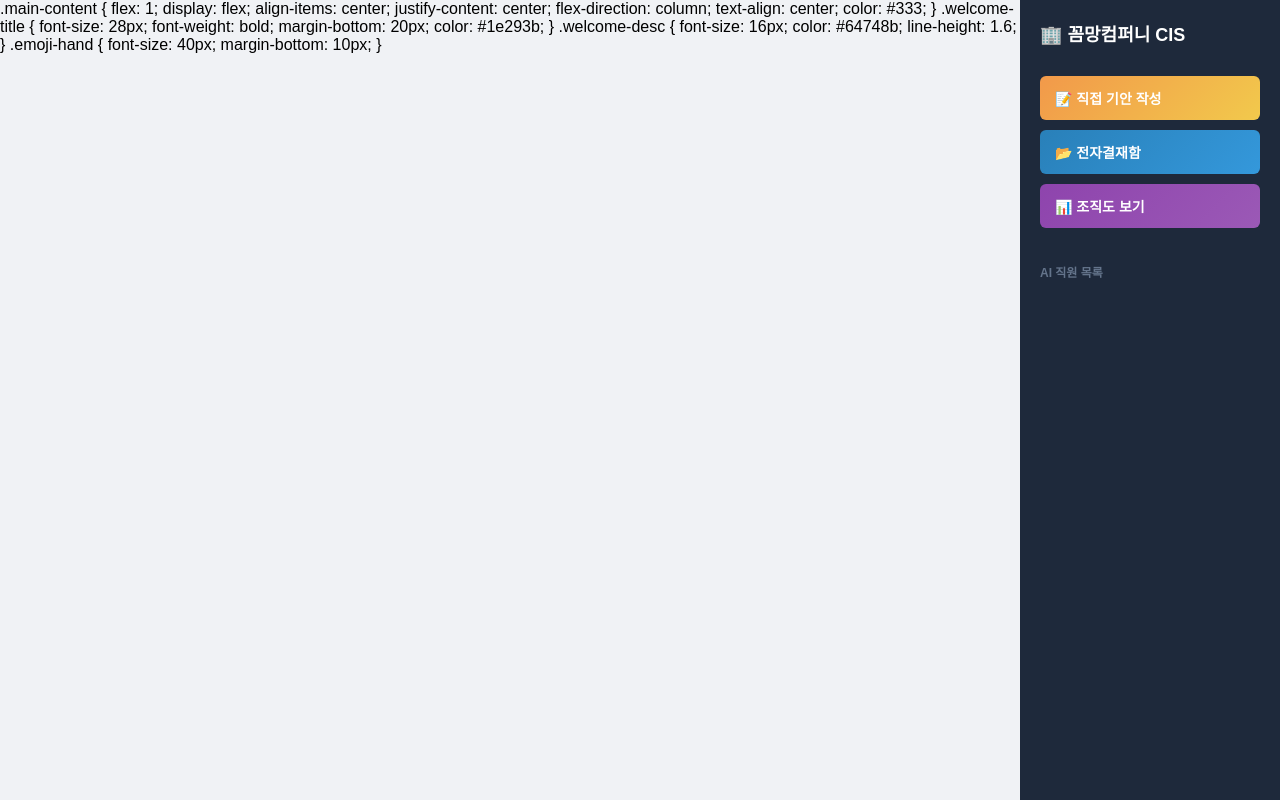
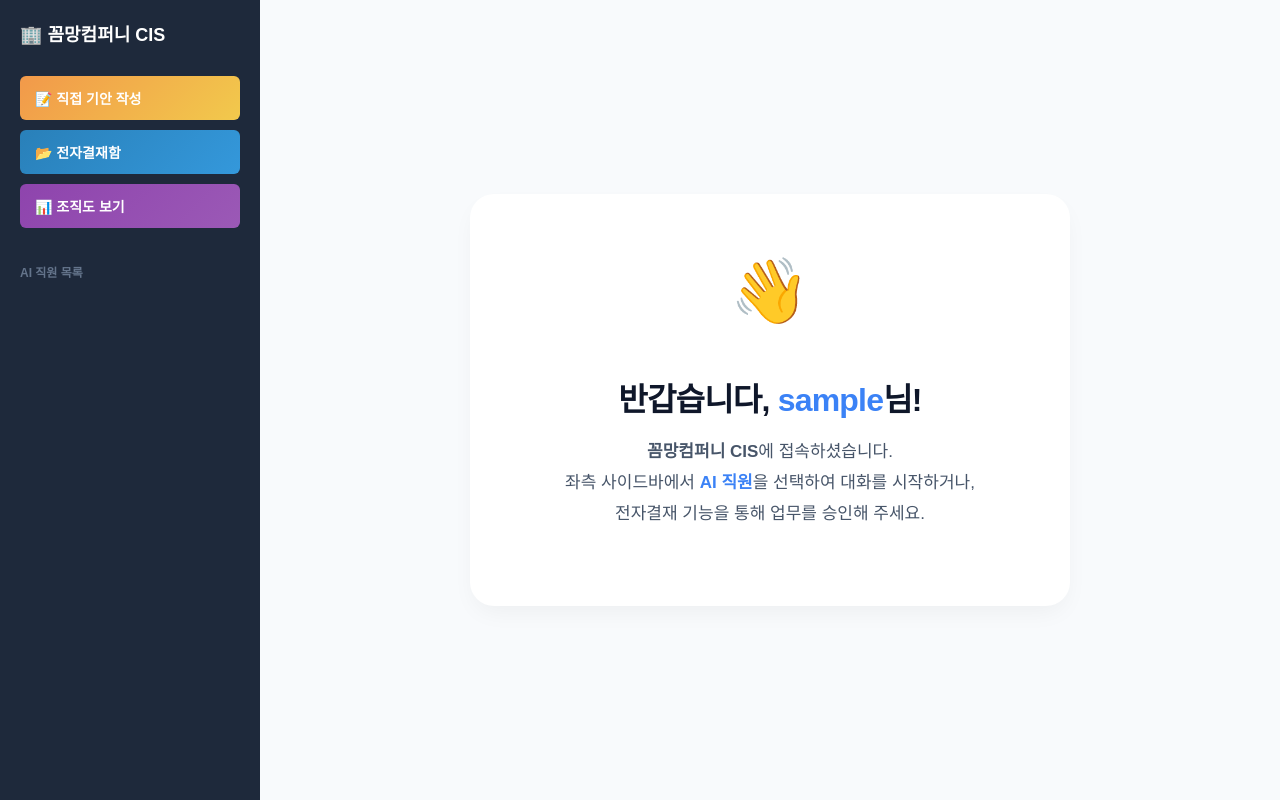
Before and after one commit to Dealstreet/MyCompany-Local, a Django app: page / in a window 1280 px wide. Run offline with Django 5.2, Linux system fonts and the light colour scheme; the visitor is signed in with stand-in values (Sample User, id 1); parts of the project's set-up code (start-up, migrations or seed data) failed here and were passed over; some web fonts are replaced.

Commit message:
feat: AI 직원 필드 상세화 및 환경 설정 표준화 적용

```diff
--- a/config/urls.py
+++ b/config/urls.py
@@ -1,16 +1,21 @@
 # config/urls.py
 from django.contrib import admin
 from django.urls import path
+from django.contrib.auth import views as auth_views  # <--- 이 줄이 반드시 필요합니다!
 from core import views
 
 urlpatterns = [
     # 관리자 페이지
     path('admin/', admin.site.urls),
 
+    # 로그인 / 로그아웃 (추가된 부분)
+    path('login/', auth_views.LoginView.as_view(template_name='login.html'), name='login'),
+    path('logout/', auth_views.LogoutView.as_view(next_page='login'), name='logout'),
+
     # 1. 메인 홈
     path('', views.index, name='index'),
 
-    # 2. 메신저 (기본 화면 & 특정 AI 선택 화면)
+    # 2. 메신저
     path('messenger/', views.messenger, name='messenger'),
     path('messenger/<int:agent_id>/', views.messenger, name='messenger'),
 
--- a/core/models.py
+++ b/core/models.py
@@ -1,5 +1,6 @@
 from django.db import models
 from django.contrib.auth.models import AbstractUser
+from django.conf import settings
 
 # 1. 회사 (Organization)
 class Organization(models.Model):
@@ -17,6 +18,7 @@ class User(AbstractUser):
     organization = models.ForeignKey(Organization, on_delete=models.CASCADE, null=True, blank=True, verbose_name="소속 회사")
     role = models.CharField(max_length=20, choices=ROLE_CHOICES, default='staff', verbose_name="직책")
 
+    # 가상환경 및 모델 충돌 방지를 위한 related_name 설정 유지
     groups = models.ManyToManyField(
         'auth.Group', related_name='core_user_set', blank=True,
         help_text='The groups this user belongs to.', verbose_name='groups',
@@ -26,18 +28,21 @@ class User(AbstractUser):
         help_text='Specific permissions for this user.', verbose_name='user permissions',
     )
 
-# 3. AI 직원 (Agent) - [수정] ticker 필드 추가
+# 3. AI 직원 (Agent) - [수정] 요청하신 7가지 필드 적용
 class Agent(models.Model):
-    organization = models.ForeignKey(Organization, on_delete=models.CASCADE, related_name='agents')
-    name = models.CharField(max_length=50, verbose_name="AI 이름")
+    organization = models.ForeignKey(Organization, on_delete=models.CASCADE, related_name='agents', verbose_name="소속 회사")
+
+    # 요청 필드 반영
+    name = models.CharField(max_length=50, verbose_name="이름")
     department = models.CharField(max_length=50, default='국제금융실', verbose_name="소속 부서")
+    position = models.CharField(max_length=50, default='실장', verbose_name="직급")
     role = models.CharField(max_length=100, verbose_name="담당 업무")
-    ticker = models.CharField(max_length=10, blank=True, null=True, verbose_name="관리 종목코드(예: SPY)")
+    ticker = models.CharField(max_length=20, blank=True, null=True, verbose_name="관리 종목코드")
     persona = models.TextField(verbose_name="프롬프트(페르소나)")
     model_name = models.CharField(max_length=50, default='gpt-4o', verbose_name="사용 모델")
 
     def __str__(self):
-        return f"{self.name} ({self.role})"
+        return f"{self.department} {self.name} {self.position} ({self.role})"
 
 # 4. 업무 (Task)
 class Task(models.Model):
@@ -67,7 +72,7 @@ class Approval(models.Model):
     agent = models.ForeignKey(Agent, on_delete=models.SET_NULL, null=True, blank=True, related_name='drafted_approvals', verbose_name="AI 기안자")
 
     title = models.CharField(max_length=200, verbose_name="문서 제목")
-    content = models.TextField(verbose_name="문서 내용") # HTML 포함
+    content = models.TextField(verbose_name="문서 내용")
 
     status = models.CharField(max_length=20, choices=STATUS_CHOICES, default='draft', verbose_name="문서 상태")
     created_at = models.DateTimeField(auto_now_add=True)
--- a/core/templates/index.html
+++ b/core/templates/index.html
@@ -1,19 +1,79 @@
 {% extends 'base.html' %}
 
-{% block extra_style %}
-    .main-content { flex: 1; display: flex; align-items: center; justify-content: center; flex-direction: column; text-align: center; color: #333; }
-    .welcome-title { font-size: 28px; font-weight: bold; margin-bottom: 20px; color: #1e293b; }
-    .welcome-desc { font-size: 16px; color: #64748b; line-height: 1.6; }
-    .emoji-hand { font-size: 40px; margin-bottom: 10px; }
+{% block content %}
+<style>
+    /* 화면 전체를 채우는 메인 컨테이너 */
+    .main-container {
+        flex: 1;
+        display: flex;
+        flex-direction: column;
+        align-items: center;
+        justify-content: center;
+        text-align: center;
+        padding: 40px;
+        background-color: #f8fafc; /* 부드러운 배경색 */
+        min-height: calc(100vh - 40px); /* 사이드바 높이에 맞춤 */
+    }
+
+    /* 환영 카드 섹션 */
+    .welcome-card {
+        background: white;
+        padding: 60px;
+        border-radius: 24px;
+        box-shadow: 0 10px 25px -5px rgba(0, 0, 0, 0.05);
+        max-width: 600px;
+        width: 100%;
+    }
+
+    .emoji-hand {
+        font-size: 64px;
+        margin-bottom: 24px;
+        display: inline-block;
+        animation: wave-animation 2.5s infinite;
+        transform-origin: 70% 70%;
+    }
+
+    .welcome-title {
+        font-size: 32px;
+        font-weight: 800;
+        color: #0f172a;
+        margin-bottom: 16px;
+        letter-spacing: -0.025em;
+    }
+
+    .welcome-desc {
+        font-size: 17px;
+        color: #475569;
+        line-height: 1.8;
+        word-break: keep-all;
+    }
+
+    .highlight {
+        color: #3b82f6;
+        font-weight: 700;
+    }
+
+    @keyframes wave-animation {
+        0% { transform: rotate( 0.0deg) }
+       10% { transform: rotate(14.0deg) }
+       20% { transform: rotate(-8.0deg) }
+       30% { transform: rotate(14.0deg) }
+       40% { transform: rotate(-4.0deg) }
+       50% { transform: rotate(10.0deg) }
+       60% { transform: rotate( 0.0deg) }
+      100% { transform: rotate( 0.0deg) }
+    }
+</style>
+
+<div class="main-container">
+    <div class="welcome-card">
+        <div class="emoji-hand">👋</div>
+        <h1 class="welcome-title">반갑습니다, <span class="highlight">{{ user.username }}</span>님!</h1>
+        <p class="welcome-desc">
+            <strong>꼼망컴퍼니 CIS</strong>에 접속하셨습니다.<br>
+            좌측 사이드바에서 <span class="highlight">AI 직원</span>을 선택하여 대화를 시작하거나,<br>
+            전자결재 기능을 통해 업무를 승인해 주세요.
+        </p>
+    </div>
+</div>
 {% endblock %}
-
-{% block content %}
-    <div class="main-content">
-        <div class="emoji-hand">👋</div>
-        <div class="welcome-title">환영합니다, {{ user.username }}님!</div>
-        <div class="welcome-desc">
-            왼쪽 메뉴에서 업무를 지시할 <b>AI 직원</b>을 선택하거나,<br>
-            상단의 버튼을 눌러 <b>문서를 작성/결재</b>하세요.
-        </div>
-    </div>
-{% endblock %}
--- a/core/views.py
+++ b/core/views.py
@@ -4,32 +4,44 @@ from .models import Agent, Message, Organization, Approval
 from .tasks import create_approval_draft
 
 # 1. 메인 홈
+@login_required
 def index(request):
     return render(request, 'index.html')
 
-# 2. 메신저
+# 2. 메신저 (AI 직원 정보 전달 로직 강화)
 @login_required
 def messenger(request, agent_id=None):
     user = request.user
     if not user.organization:
         return render(request, 'error.html', {'message': "소속된 회사가 없습니다."})
 
+    # 사용자의 조직에 속한 AI 직원들만 가져옴 (사이드바용)
     agents = Agent.objects.filter(organization=user.organization)
     active_agent = None
     messages = []
 
     if agent_id:
-        active_agent = get_object_or_404(Agent, id=agent_id)
-        messages = Message.objects.filter(user=user, agent=active_agent)
+        # 선택된 AI 직원의 상세 정보를 가져옴
+        active_agent = get_object_or_404(Agent, id=agent_id, organization=user.organization)
+        messages = Message.objects.filter(user=user, agent=active_agent).order_by('created_at')
 
         if request.method == 'POST':
-            prompt = request.POST.get('prompt')
-            if prompt:
-                Message.objects.create(agent=active_agent, user=user, role='user', content=prompt)
-                create_approval_draft.delay(prompt, active_agent.id, user.id, user.organization.id)
+            # 템플릿의 input name을 'message'로 가정합니다.
+            user_input = request.POST.get('message')
+            if user_input:
+                # 1. 사용자의 메시지 저장
+                Message.objects.create(agent=active_agent, user=user, role='user', content=user_input)
+
+                # 2. Celery 비동기 작업 호출 (AI 답변 및 기안문 작성)
+                create_approval_draft.delay(user_input, active_agent.id, user.id, user.organization.id)
+
                 return redirect('messenger', agent_id=agent_id)
 
-    return render(request, 'messenger.html', {'agents': agents, 'active_agent': active_agent, 'messages': messages})
+    return render(request, 'messenger.html', {
+        'agents': agents,
+        'active_agent': active_agent, # 템플릿에서 {{ active_agent }}로 사용
+        'messages': messages
+    })
 
 # 3. 직접 기안 작성
 @login_required
@@ -53,28 +65,27 @@ def approval_list(request):
     approvals = Approval.objects.filter(organization=request.user.organization).order_by('-created_at')
     return render(request, 'approval_list.html', {'approvals': approvals})
 
-# 5. 문서 상세 (수정 로직 추가)
+# 5. 문서 상세 (수정 및 승인 로직)
 @login_required
 def approval_detail(request, pk):
     approval = get_object_or_404(Approval, pk=pk)
 
     if request.method == 'POST':
-        action = request.POST.get('action') # 버튼의 value 값 확인
+        action = request.POST.get('action')
         new_content = request.POST.get('content')
 
         if new_content:
             approval.content = new_content
 
         if action == 'approve':
-            approval.status = 'approved' # 승인 처리
-        # action == 'save'일 경우 status는 그대로 두고 내용만 저장
+            approval.status = 'approved'
 
         approval.save()
 
         if action == 'approve':
             return redirect('approval_list')
         else:
-            return redirect('approval_detail', pk=pk) # 저장 후 현재 페이지 유지
+            return redirect('approval_detail', pk=pk)
 
     return render(request, 'approval_detail.html', {'approval': approval})
 
```
Also changed, not shown: config/settings.py (+30 -59 lines), core/admin.py (+36 -5 lines), core/templates/error.html (added, +13 -0 lines), core/templates/login.html (added, +45 -0 lines), core/templates/messenger.html (+15 -16 lines), 3 other files.
